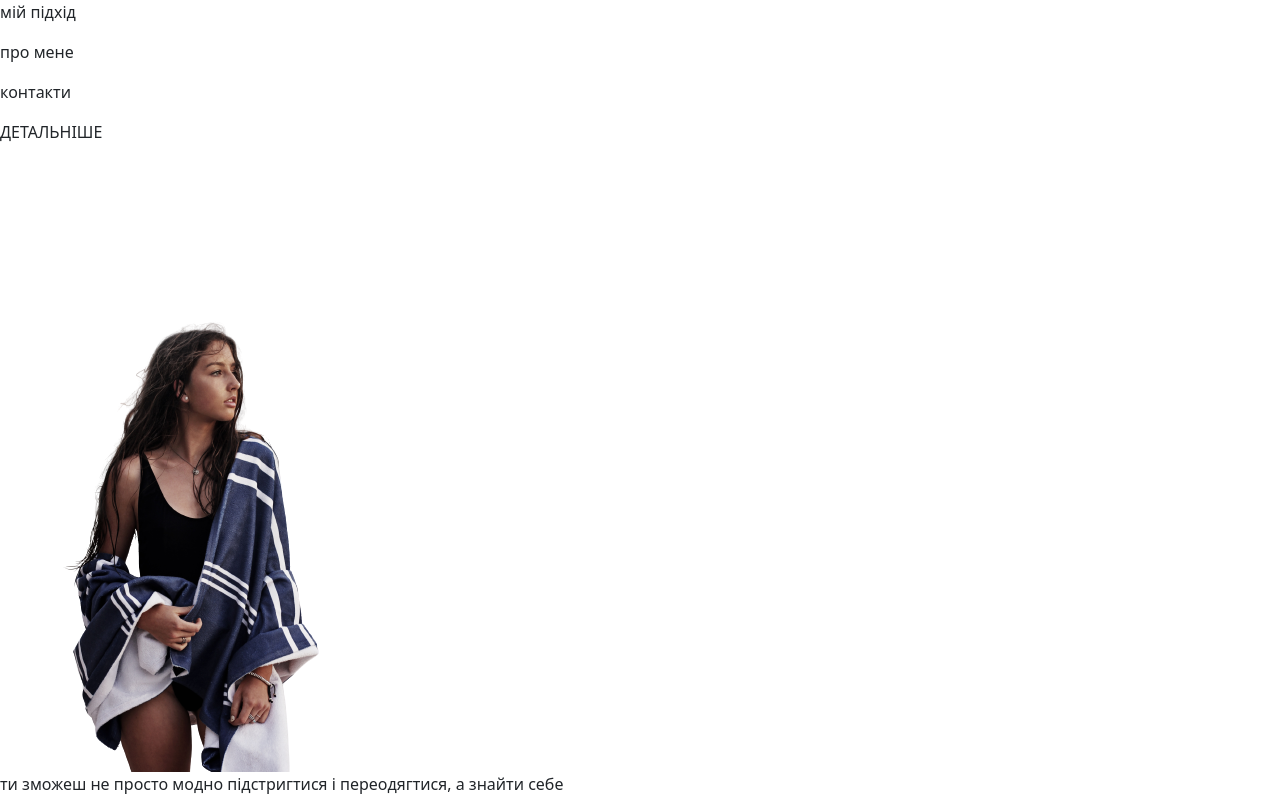
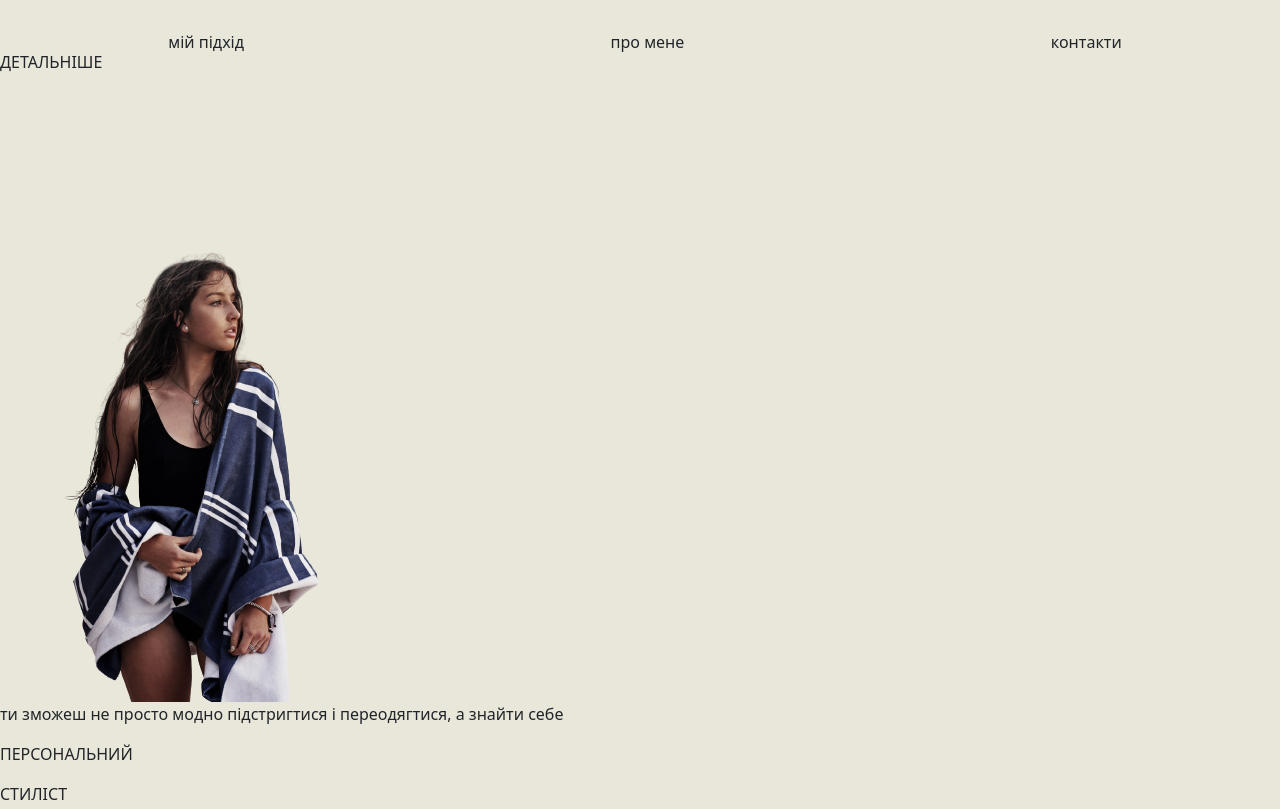
Before and after one commit to jbonuc/Clase-6, a plain HTML site: page index.html in a window 1280 px wide. Shown: the top 809 px of the page. Drawn offline with nearby package versions, Linux system fonts and the light colour scheme.

Commit message:
css header

```diff
--- a/estilo.css
+++ b/estilo.css
@@ -0,0 +1,11 @@
+body{
+    background-color: rgba(233,231,218,255);
+}
+header{
+    height: 50px;
+    display: flex;
+    justify-content: space-around;
+    padding-left: 10px;
+    gap: 50px;
+    padding-top: 30px;
+}
--- a/index.html
+++ b/index.html
@@ -5,6 +5,7 @@
     <meta http-equiv="X-UA-Compatible" content="IE=edge">
     <meta name="viewport" content="width=device-width, initial-scale=1.0">
     <link href="https://cdn.jsdelivr.net/npm/bootstrap@5.3.0-alpha2/dist/css/bootstrap.min.css" rel="stylesheet" integrity="sha384-aFq/bzH65dt+w6FI2ooMVUpc+21e0SRygnTpmBvdBgSdnuTN7QbdgL+OapgHtvPp" crossorigin="anonymous">
+    <link rel="stylesheet" href="estilo.css">
     <title>Document</title>
 </head>
 <body>
```
